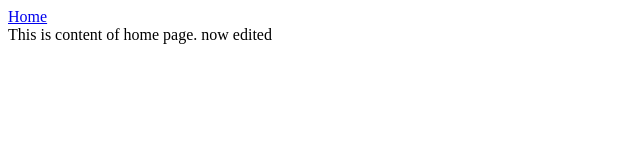
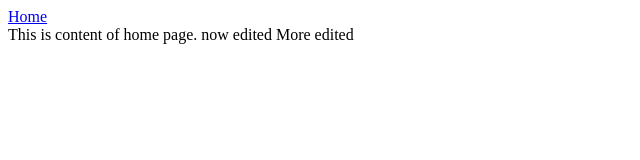
Before and after one commit to sukruthn-18/demoRepo, a plain HTML site: page index.html in a window 1280 px wide. Shown: the full height of the page, 0-640 px from the left. Drawn offline with Linux system fonts and the light colour scheme.

Commit message:
WIP of index page

```diff
--- a/index.html
+++ b/index.html
@@ -13,5 +13,6 @@
     </header>
     This is content of home page.
     now edited
+    More edited
 </body>
 </html>
```
